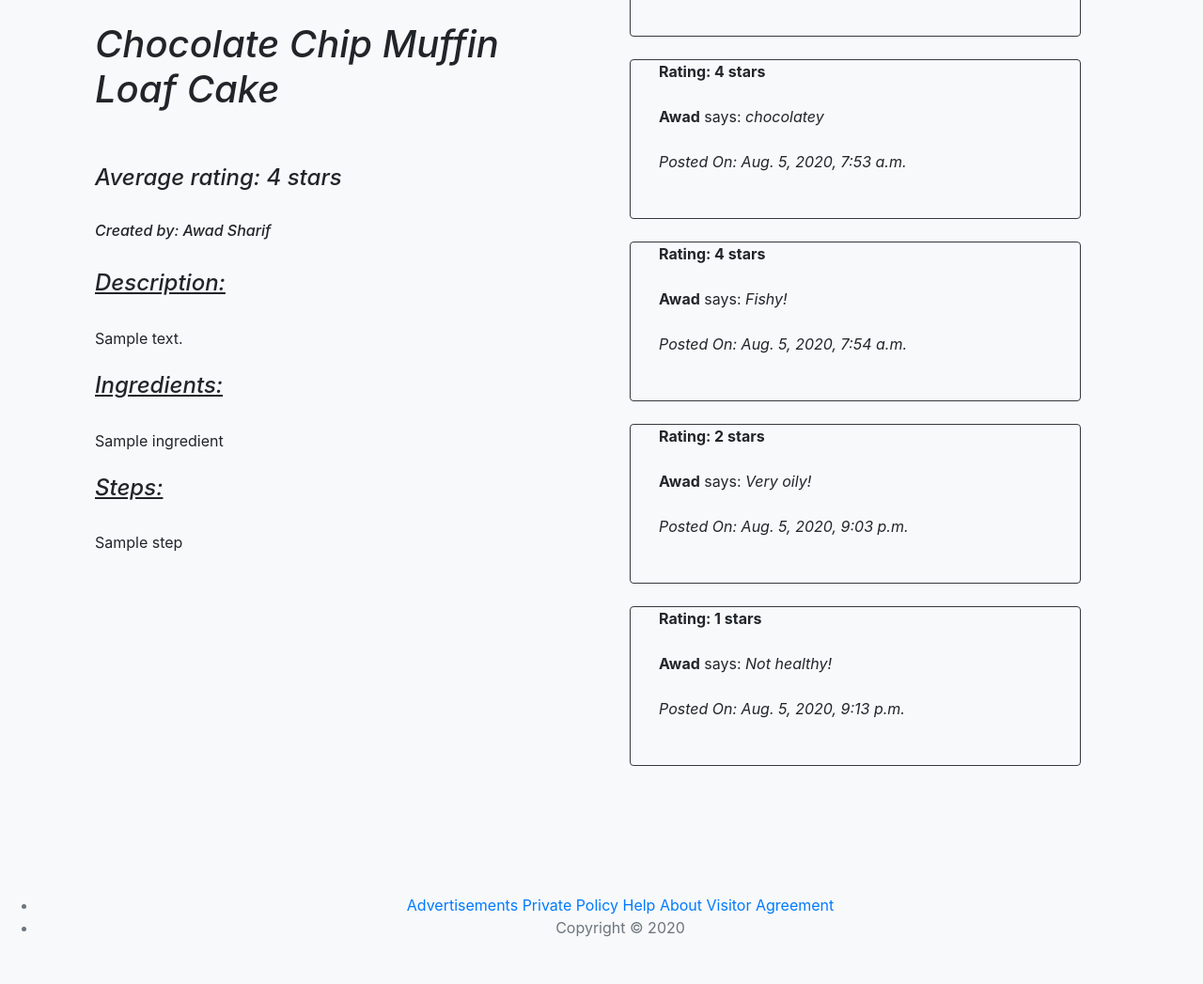
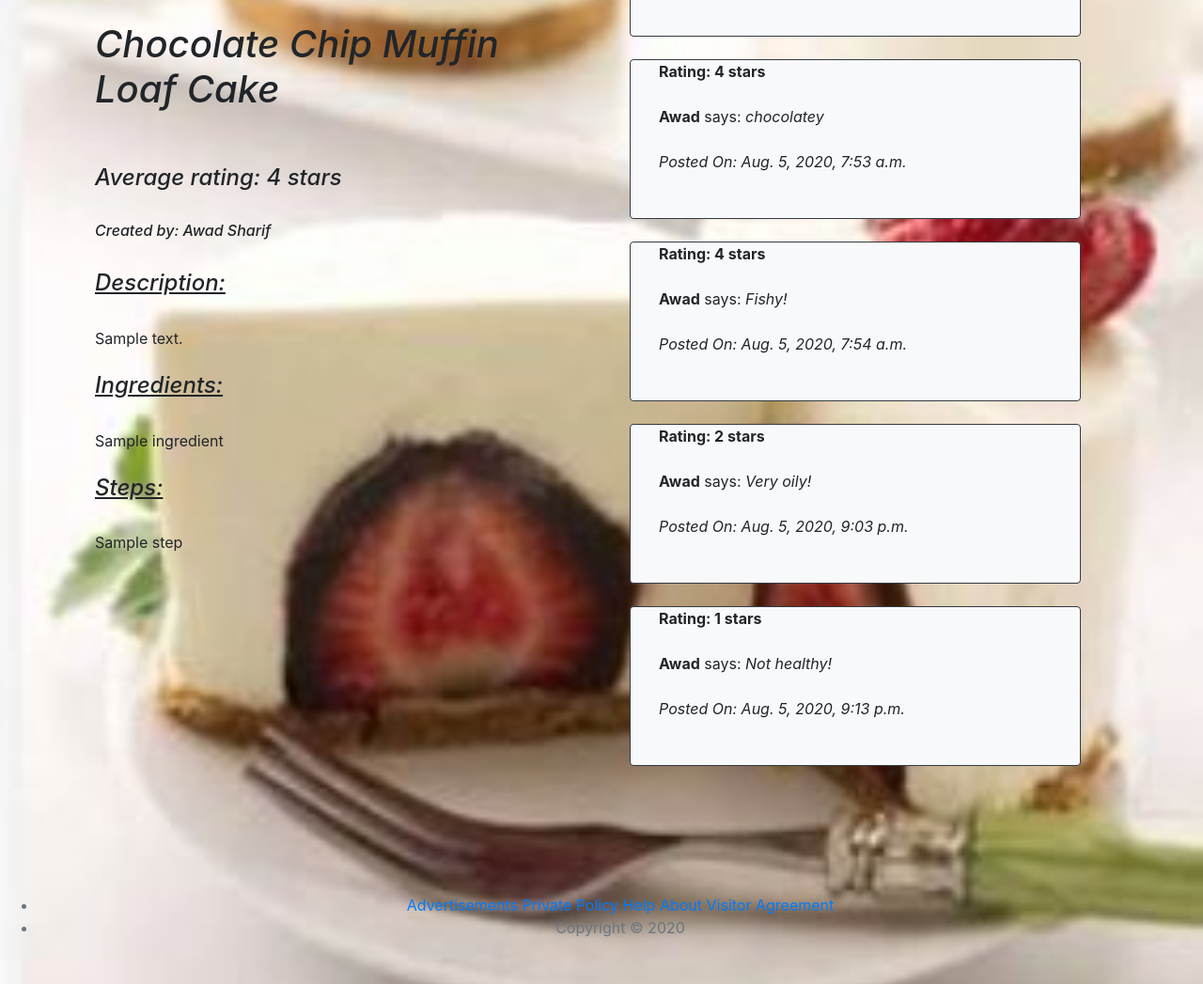
Before and after one commit to asharif123/group_project, a Django app: template recipe_app/templates/dessert_info.html in a window 1280 px wide. Shown: the part 573-1620 px from the top of the page at 94% size. Run offline with Django 3.2, Linux system fonts and the light colour scheme; data comes from the database, SQL or seed files in the repository; both versions use the stored data as it was after the commit; tables that the repository leaves empty hold one stand-in row (values such as "Sample post"); the template is opened without the code that fills it: values that come from a table or form of the project are taken from there, most other values are stand-ins (such as "Sample title", 1, 10 or a date in 2020); some libraries are stand-ins or nearby versions.

Commit message:
added background image to dessert info page

```diff
--- a/recipe_app/static/css/style.css
+++ b/recipe_app/static/css/style.css
@@ -6,7 +6,7 @@
     background-size: cover;
   }
 
-  .dessert, .best{
+  .dessert, .best, .dessert_info{
 
   background-image: url("/static/small_cakes.JPG");
   background-size: 100%;
--- a/recipe_app/templates/dessert_info.html
+++ b/recipe_app/templates/dessert_info.html
@@ -6,10 +6,10 @@
         <meta name="viewport" content="width=device-width, initial-scale=1.0">
         <title>Document</title>
         <link rel="stylesheet" href="https://stackpath.bootstrapcdn.com/bootstrap/4.5.0/css/bootstrap.min.css" integrity="sha384-9aIt2nRpC12Uk9gS9baDl411NQApFmC26EwAOH8WgZl5MYYxFfc+NcPb1dKGj7Sk" crossorigin="anonymous">
-        <link rel="stylesheet" type="text/css" href="static/css/style.css">
+        <link rel="stylesheet" type="text/css" href="/static/css/style.css">
 
     </head>
-    <body class="bg-light">
+    <body class="dessert_info bg-light">
         <div class="container">
             <div class="row">
                 <div class="col-6 px-3">
```
Also changed, not shown: db.sqlite3.
